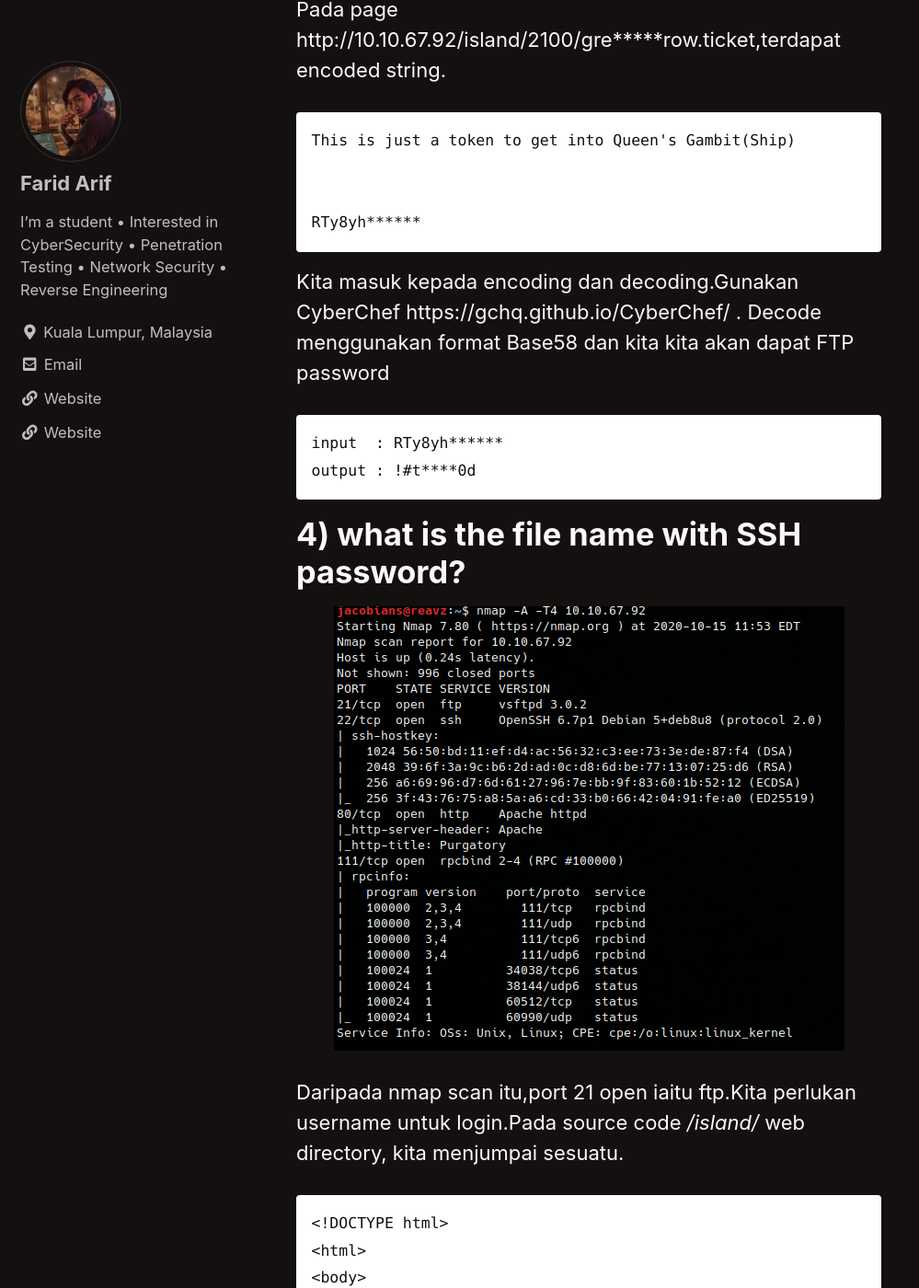
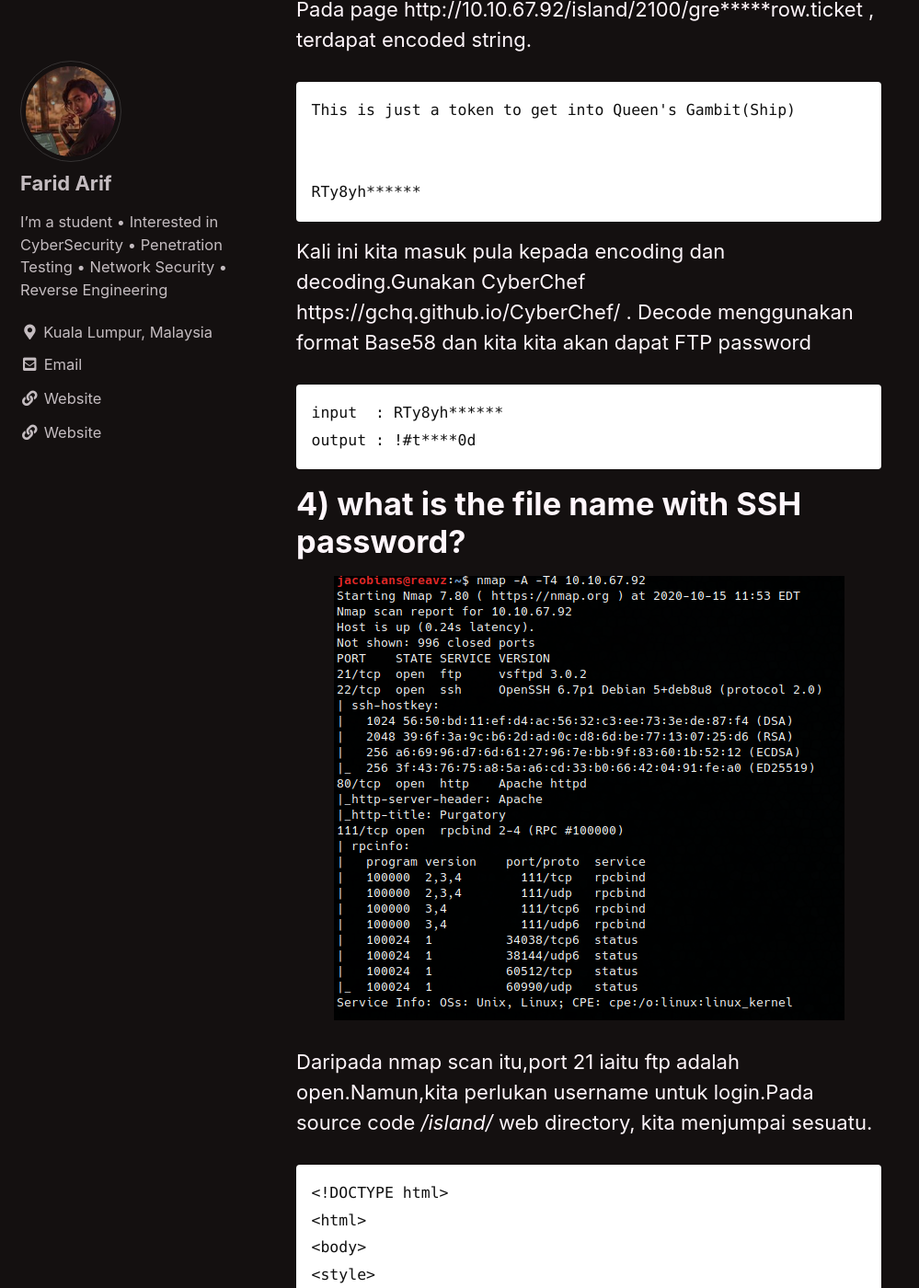
Before and after one commit to faridarif/faridarif.github.io, a Jekyll site: the page built from _posts/2020-08-26-CTF-LianYu.md, in a window 1280 px wide and 1400 px high, scrolled down 1732 px. Shown: the whole window at 92% size, without its empty margins (0-999 px from the left). Built offline with Jekyll 4.4.1, drawn with Linux system fonts in a browser that asks for light colours; cached includes are drawn as plain includes; some of the changed text lies outside the part shown.

Commit message:
Update 2020-08-26-CTF-LianYu.md

````diff
--- a/_posts/2020-08-26-CTF-LianYu.md
+++ b/_posts/2020-08-26-CTF-LianYu.md
@@ -52,7 +52,7 @@ This is just a token to get into Queen's Gambit(Ship)
 RTy8yh******
 ```
 
-Kita masuk kepada encoding dan decoding.Gunakan CyberChef https://gchq.github.io/CyberChef/ .
+Kali ini kita masuk pula kepada encoding dan decoding.Gunakan CyberChef https://gchq.github.io/CyberChef/ .
 Decode menggunakan format Base58 dan kita kita akan dapat FTP password
 
 ```
@@ -64,7 +64,7 @@ output : !#t****0d
 
 ![enter image description here](https://raw.githubusercontent.com/faridarif/faridarif.github.io/master/images/nmaplianyu.png){: .align-center}
 
-Daripada nmap scan itu,port 21 open iaitu ftp.Kita perlukan username untuk login.Pada source code */island/* web directory,
+Daripada nmap scan itu,port 21 iaitu ftp adalah open.Namun,kita perlukan username untuk login.Pada source code */island/* web directory,
 kita menjumpai sesuatu.
 
 ```
@@ -131,13 +131,13 @@ Leave_me_alone.png: data
 Queen's_Gambit.png: PNG image data, 1280 x 720, 8-bit/color RGBA, non-interlaced
 ```
 
-Sekarang kita akan masuk kepada Steganography
+Sekarang kita akan masuk pula kepada Steganography
 
 ![enter image description here](https://raw.githubusercontent.com/faridarif/faridarif.github.io/master/images/xxdlianyu.png){: .align-center}
 
 Nampaknya PNG header telah hilang.Kita perlu lengkapkan ia menggunakan hex format
 
-- *printf '\x89\x50\x4E\x47\x0D\x0A\x1A\x0A' | dd conv=notrunc of=Leave_me_alone.png bs=1*
+- printf '\x89\x50\x4E\x47\x0D\x0A\x1A\x0A' | dd conv=notrunc of=Leave_me_alone.png bs=1
 
 ![enter image description here](https://raw.githubusercontent.com/faridarif/faridarif.github.io/master/images/pngheaderlianyu.png){: .align-center}
 
````
Also changed, not shown: other parts of _posts/2020-08-26-CTF-LianYu.md (+1 -1 lines).
